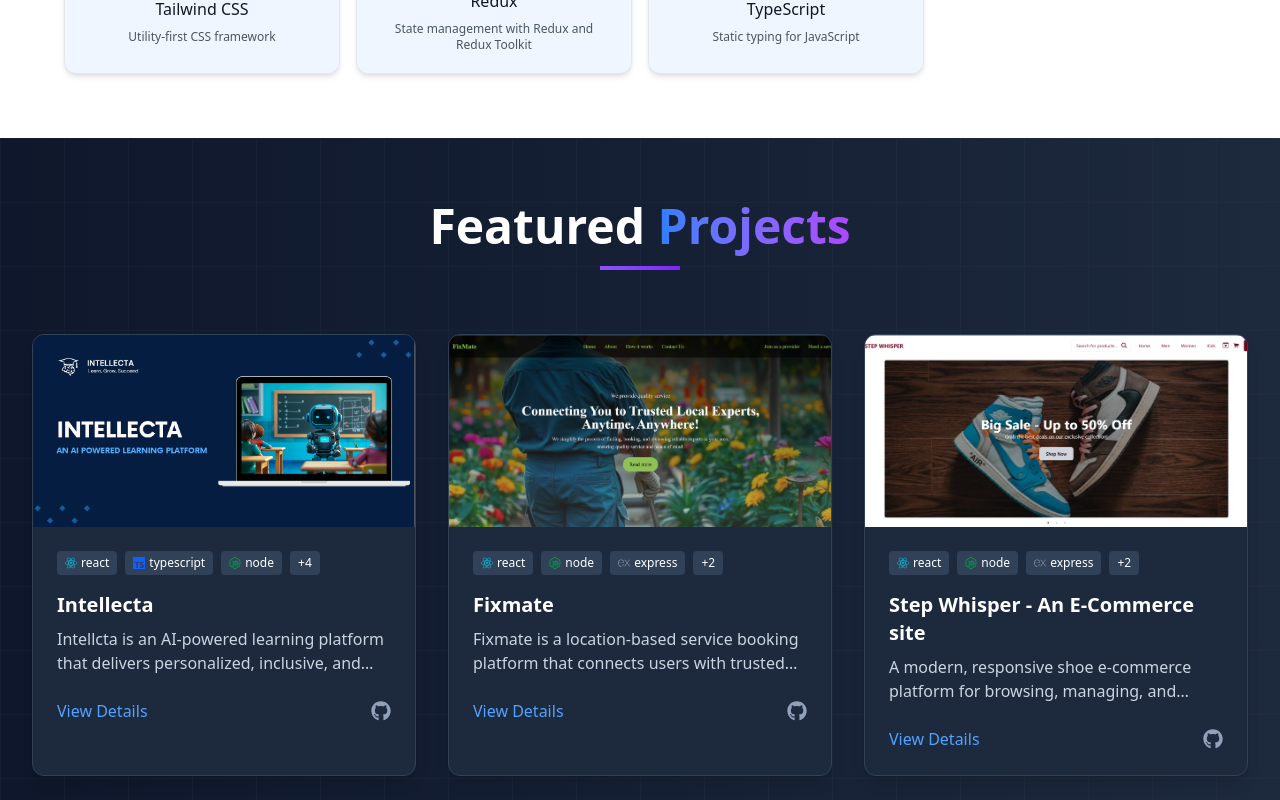
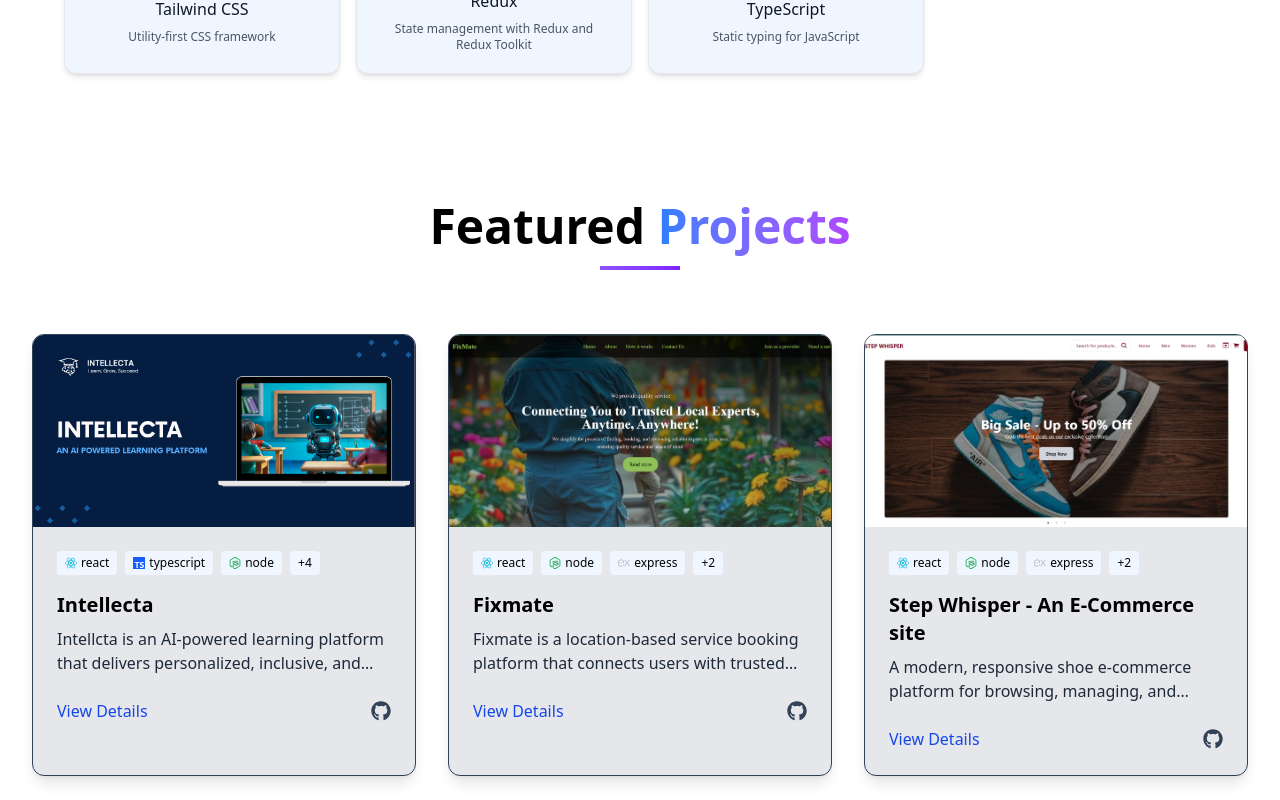
Before and after one commit to silpa4251/personal_portfolio, a React (Vite) app: page / in a window 1280 px wide. Shown: the part 2240-3040 px from the top of the page. Built offline with nearby package versions, Linux system fonts and the light colour scheme.

Commit message:
updated theme toggle in skills section

```diff
--- a/src/pages/Projects.jsx
+++ b/src/pages/Projects.jsx
@@ -115,8 +115,8 @@ const Projects = () => {
 
 
   return (
-    <section className="relative min-h-screen bg-gradient-to-r from-slate-900 to-slate-800 text-white py-16 px-4 sm:px-8">
-      <div className="absolute inset-0 overflow-hidden">
+    <section className="relative min-h-screen dark:bg-gradient-to-r from-slate-900 to-slate-800 dark:text-white py-16 px-4 sm:px-8">
+      <div className="absolute overflow-hidden">
         <div className="absolute top-0 left-0 w-full h-full">
           <div className="absolute w-full opacity-10">
             <div className="h-screen w-full"
@@ -139,7 +139,7 @@ const Projects = () => {
           {projects.map((project, index) => (
             <div
               key={project.id}
-              className={`bg-slate-800 rounded-xl overflow-hidden shadow-lg border border-slate-700 transition-all duration-700 hover:shadow-blue-500/20 transform ${
+              className={`bg-gray-200 dark:bg-slate-800 rounded-xl overflow-hidden shadow-lg border border-slate-700 transition-all duration-700 hover:shadow-blue-500/20 transform ${
                 animateCards ? 'opacity-100 translate-y-0' : 'opacity-0 translate-y-12'
               }`}
               style={{ transitionDelay: `${index * 150}ms` }}
@@ -157,23 +157,23 @@ const Projects = () => {
               <div className="p-6">
                 <div className="flex flex-wrap gap-2 mb-4">
                   {project.technologies.slice(0, 3).map((tech) => (
-                    <span key={tech} className="flex items-center gap-1 text-xs bg-slate-700 px-2 py-1 rounded">
+                    <span key={tech} className="flex items-center gap-1 text-xs bg-blue-50 dark:bg-slate-700 px-2 py-1 rounded">
                       {techIcons[tech]}
                       <span>{tech}</span>
                     </span>
                   ))}
                   {project.technologies.length > 3 && (
-                    <span className="text-xs bg-slate-700 px-2 py-1 rounded">+{project.technologies.length - 3}</span>
+                    <span className="text-xs bg-blue-50 dark:bg-slate-700 px-2 py-1 rounded">+{project.technologies.length - 3}</span>
                   )}
                 </div>
 
                 <h3 className="text-xl font-bold mb-2">{project.title}</h3>
-                <p className="text-slate-300 mb-6 line-clamp-2">{project.description}</p>
+                <p className="text-gray-800 dark:text-slate-300 mb-6 line-clamp-2">{project.description}</p>
 
                 <div className="flex justify-between items-center">
                   <button
                     onClick={() => openProjectModal(project)}
-                    className="text-blue-400 hover:text-blue-300 transition-colors"
+                    className="text-blue-700 dark:text-blue-400 dark:hover:text-blue-300 hover:text-blue-500 transition-colors"
                   >
                     View Details
                   </button>
@@ -183,7 +183,7 @@ const Projects = () => {
                       href={project.githubLink}
                       target="_blank"
                       rel="noopener noreferrer"
-                      className="text-slate-400 hover:text-white transition-colors"
+                      className="text-slate-700 dark:text-slate-400 dark:hover:text-white hover:text-slate-500 transition-colors"
                     >
                       <FaGithub size={20} />
                     </a>
@@ -204,9 +204,9 @@ const Projects = () => {
 
         {/* Project modal */}
         {isModalOpen && selectedProject && (
-          <div className="fixed inset-0 bg-black bg-opacity-80 z-50 flex items-center justify-center p-4 mt-16">
+          <div className="fixed inset-0 dark:bg-black bg-opacity-80 z-50 flex items-center justify-center p-4 mt-16">
             <div
-              className="bg-slate-900 rounded-xl max-w-4xl w-full max-h-[90vh] overflow-y-auto"
+              className="bg-slate-200 dark:bg-slate-900 rounded-xl max-w-4xl w-full max-h-[90vh] overflow-y-auto"
               onClick={(e) => e.stopPropagation()}
             >
               {/* Modal header with image */}
@@ -218,7 +218,7 @@ const Projects = () => {
                 />
                 <button
                   onClick={closeProjectModal}
-                  className="absolute top-5 right-3 bg-black bg-opacity-50 text-white rounded-full w-10 h-10 flex justify-center text-3xl hover:bg-opacity-70"
+                  className="absolute top-5 right-3 dark:bg-black bg-opacity-50 bg-gray-200 rounded-full w-10 h-10 flex justify-center text-3xl hover:bg-opacity-70"
                 >
                   ×
                 </button>
@@ -226,18 +226,18 @@ const Projects = () => {
 
               {/* Modal content */}
               <div className="p-6 sm:p-8">
-                <h2 className="text-3xl font-bold mb-4">{selectedProject.title}</h2>
+                <h2 className="text-3xl font-bold mb-4 text-blue-600 dark:text-white">{selectedProject.title}</h2>
 
-                <p className="text-slate-300 mb-6">{selectedProject.fullDescription}</p>
+                <p className="text-gray-800 dark:text-slate-300 mb-6">{selectedProject.fullDescription}</p>
 
                 {/* Technologies */}
                 <div className="mb-6">
-                  <h3 className="text-xl font-semibold mb-3 text-blue-400">Technologies Used</h3>
+                  <h3 className="text-xl font-semibold mb-3 text-blue-600 dark:text-blue-400">Technologies Used</h3>
                   <div className="flex flex-wrap gap-3">
                     {selectedProject.technologies.map((tech) => (
                       <div
                         key={tech}
-                        className="flex items-center gap-2 p-2 bg-slate-800 rounded"
+                        className="flex items-center gap-2 p-2 bg-blue-50 dark:bg-slate-800 rounded"
                       >
                         <span className="text-xl">{techIcons[tech]}</span>
                         <span>{tech.charAt(0).toUpperCase() + tech.slice(1)}</span>
@@ -248,11 +248,11 @@ const Projects = () => {
 
                 {/* Features */}
                 <div className="mb-8">
-                  <h3 className="text-xl font-semibold mb-3 text-blue-400">Key Features</h3>
+                  <h3 className="text-xl font-semibold mb-3 text-blue-500 dark:text-blue-400">Key Features</h3>
                   <ul className="grid grid-cols-1 sm:grid-cols-2 gap-x-4 gap-y-2">
                     {selectedProject.features.map((feature, index) => (
                       <li key={index} className="flex items-start">
-                        <span className="text-blue-400 mr-2">•</span>
+                        <span className="text-blue-500 dark:text-blue-400 mr-2">•</span>
                         <span>{feature}</span>
                       </li>
                     ))}
@@ -273,7 +273,7 @@ const Projects = () => {
                     href={selectedProject.githubLink}
                     target="_blank"
                     rel="noopener noreferrer"
-                    className="bg-slate-700 hover:bg-slate-600 text-white px-6 py-3 rounded flex items-center justify-center gap-2 transition-colors"
+                    className="bg-gradient-to-r from-blue-500 to-violet-600 dark:bg-slate-700 dark:hover:bg-slate-600 hover:shadow-violet-500/30 text-white px-6 py-3 rounded flex items-center justify-center gap-2 transition-colors"
                   >
                     <FaGithub /> View Source Code
                   </a>
--- a/src/pages/Skills.jsx
+++ b/src/pages/Skills.jsx
@@ -64,7 +64,7 @@ const Skills = () => {
   };
 
   return (
-    <section className="py-16 px-4 sm:px-6 lg:px-8 dark:bg-gray-900 bg-opacity-50 backdrop-filter backdrop-blur-sm shadow-xl">
+    <section className="py-16 px-4 sm:px-6 lg:px-8 dark:bg-gray-900 bg-opacity-50">
       <div className="max-w-6xl mx-auto">
         <motion.div
           initial={{ opacity: 0, y: -20 }}
```
